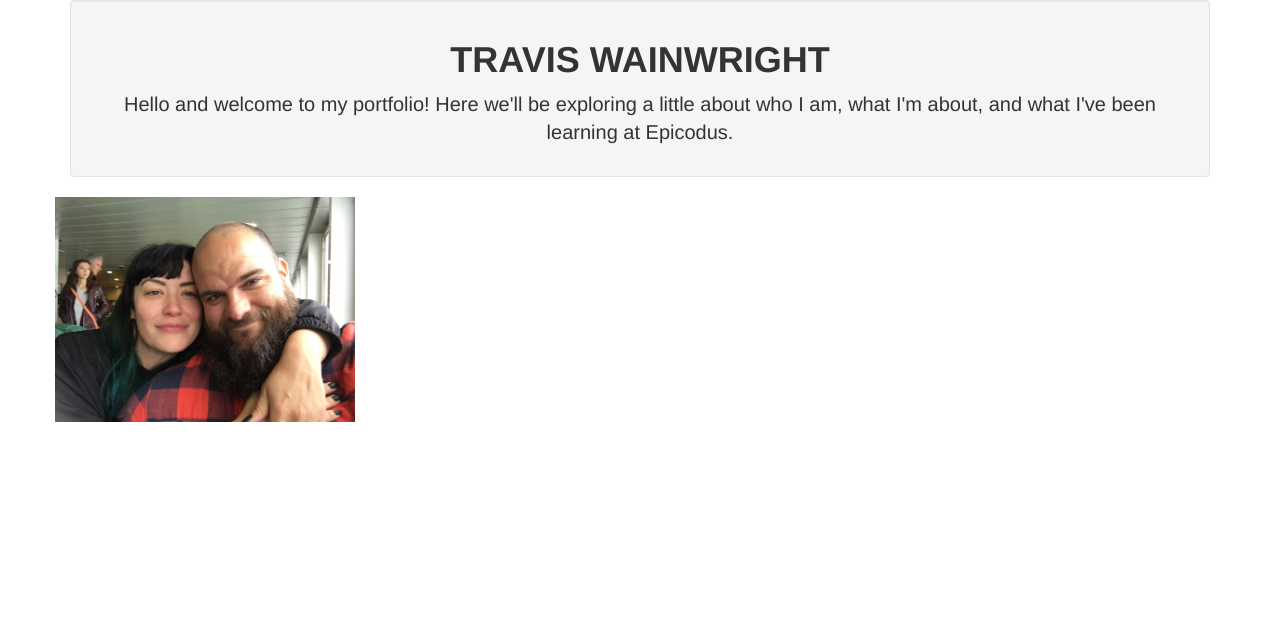
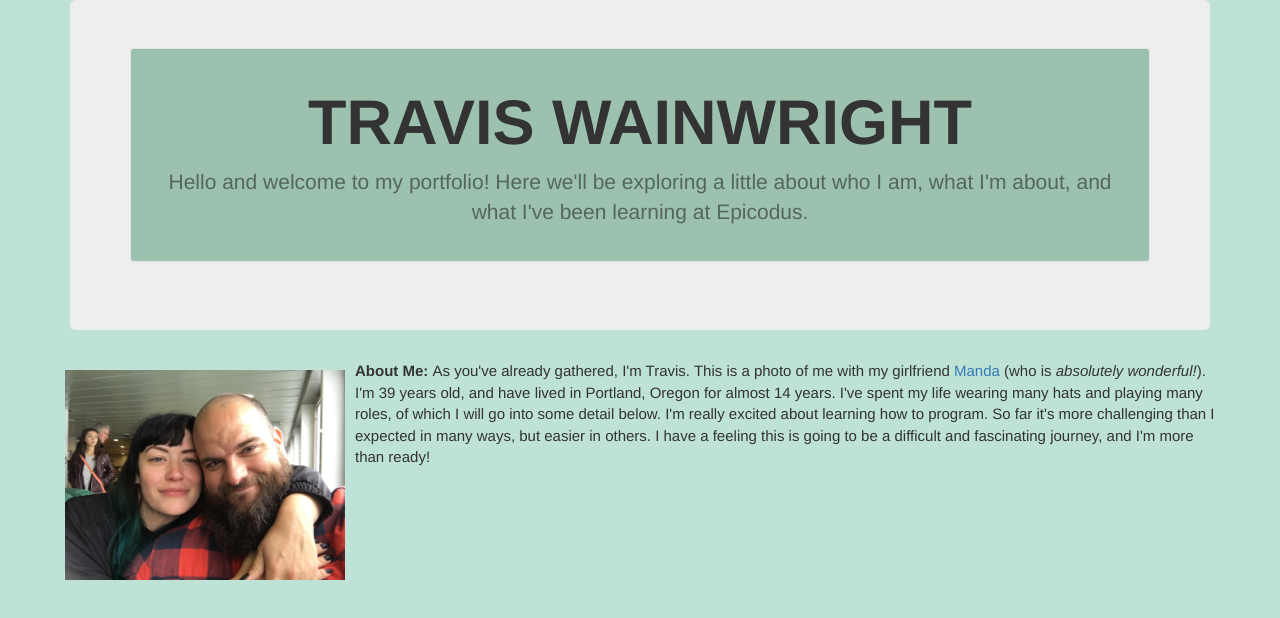
Before and after one commit to travenomenon/ind-proj-wk1, a plain HTML site: page index.html in a window 1280 px wide. Drawn offline with Linux system fonts and the light colour scheme.

Commit message:
add jumbotron to header well, change font color in header text, add background color to body

```diff
--- a/css/styles.css
+++ b/css/styles.css
@@ -4,9 +4,10 @@ h1 {
 
 }
 
-p {
+.head-text {
   text-align: center;
   font-size: 20px;
+  color: #54665f;
 
 }
 
@@ -15,4 +16,22 @@ p {
     width: auto;
     max-width: 300px;
     max-height: 300px;
+    padding: 10px;
 }
+
+img {
+  float: left;
+}
+
+p {font-size: 15px;
+
+}
+
+body {
+  background-color: #bee2d5;
+}
+
+.well {
+  background-color: #9CC2AF
+
+}
--- a/index.html
+++ b/index.html
@@ -9,14 +9,25 @@
 
   <body>
     <div class="container">
+      <div class="jumbotron">
+        <div class="well">
+          <h1>TRAVIS WAINWRIGHT</h1>
+          <p class="head-text"> Hello and welcome to my portfolio! Here we'll be exploring a little about who I am, what I'm about, and what I've been learning at Epicodus.</p>
+        </div>
+      </div>
 
-      <div class="well">
-        <h1>TRAVIS WAINWRIGHT</h1>
-        <p>Hello and welcome to my portfolio! Here we'll be exploring a little about who I am, what I'm about, and what I've been learning at Epicodus.</p>
+
+
+      <div class="row">
+        <img id=travis src="img/travis.jpeg" alt="image of Travis and Manda">
+
+        <p><strong>About Me: </strong>As you've already gathered, I'm Travis.  This is a photo of me with my girlfriend <a href="http://manda-borealis.com/">Manda</a> (who is <em>absolutely wonderful!</em>).  I'm 39 years old, and have lived in Portland, Oregon for almost 14 years.  I've spent my life wearing many hats and playing many roles, of which I will go into some detail below. I'm really excited about learning how to program.  So far it's more challenging than I expected in many ways, but easier in others.  I have a feeling this is going to be a difficult and fascinating journey, and I'm more than ready!</p>
       </div>
 
       <div class="row">
-        <img id=travis src="img/travis.jpeg" alt="image of Travis and Manda">
+        <div class="col-md-">
+
+        </div>
 
       </div>
 
```
